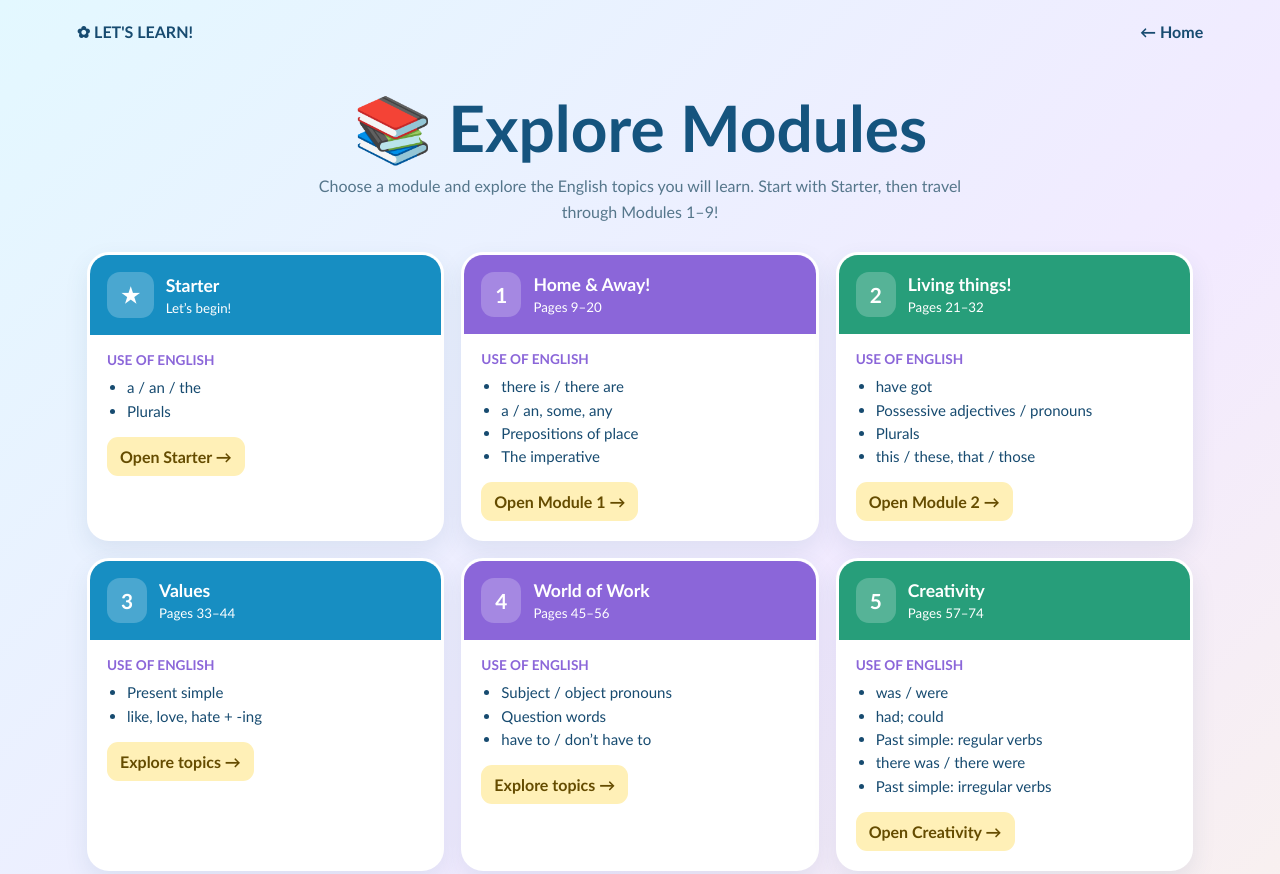
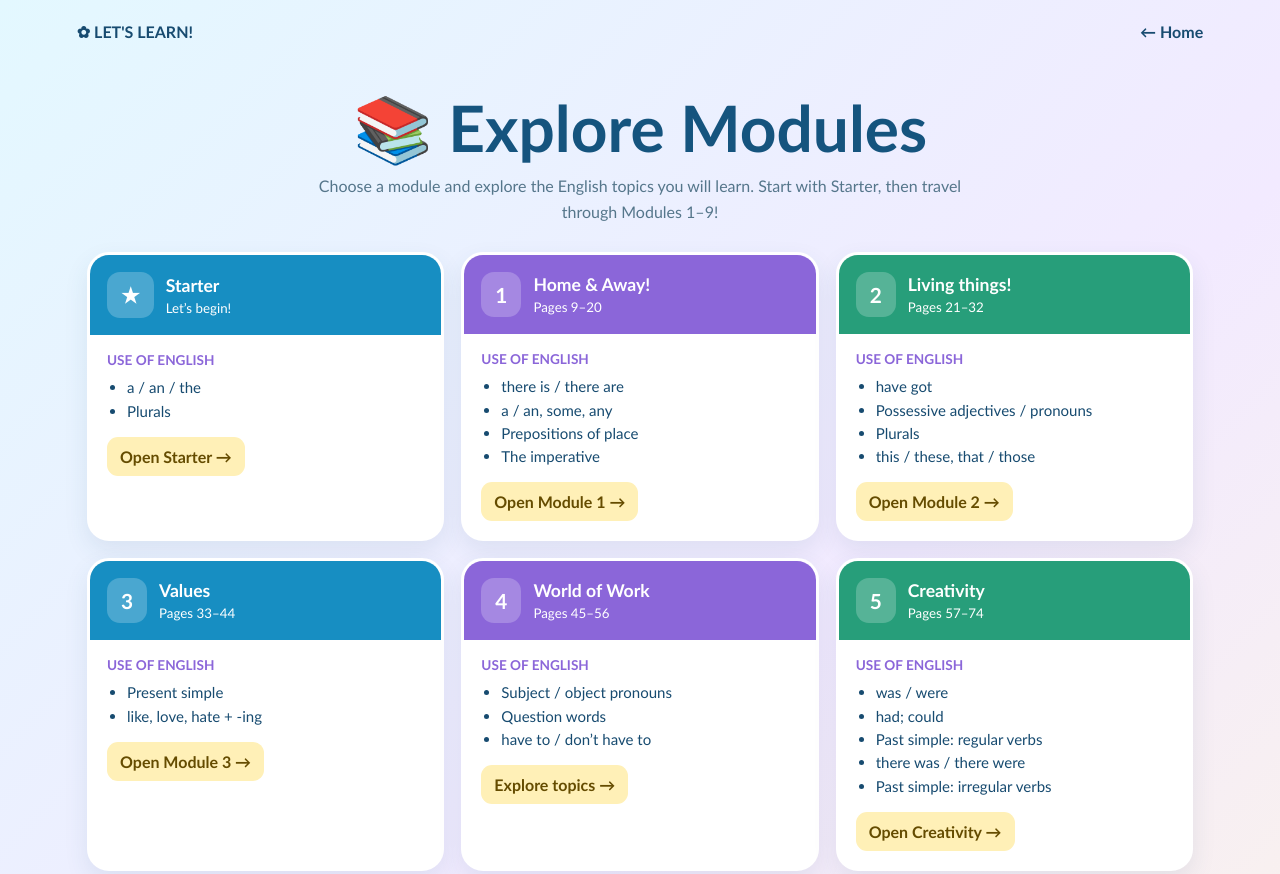
Before and after one commit to dmlt-project/ai-english-bridge, a website: page modules.html in a window 1280 px wide. Shown: the top 874 px of the page. Drawn offline with Linux system fonts and the light colour scheme.

Commit message:
Add files via upload

```diff
--- a/modules.html
+++ b/modules.html
@@ -4,7 +4,7 @@
 <article class="card"><div class="top"><div class="num">★</div><div><h2>Starter</h2><small>Let’s begin!</small></div></div><div class="body"><h3>Use of English</h3><ul><li>a / an / the</li><li>Plurals</li></ul><a class="go" href="starter.html">Open Starter →</a></div></article>
 <article class="card"><div class="top"><div class="num">1</div><div><h2>Home &amp; Away!</h2><small>Pages 9–20</small></div></div><div class="body"><h3>Use of English</h3><ul><li>there is / there are</li><li>a / an, some, any</li><li>Prepositions of place</li><li>The imperative</li></ul><a class="go" href="module1_home_away.html">Open Module 1 →</a></div></article>
 <article class="card"><div class="top"><div class="num">2</div><div><h2>Living things!</h2><small>Pages 21–32</small></div></div><div class="body"><h3>Use of English</h3><ul><li>have got</li><li>Possessive adjectives / pronouns</li><li>Plurals</li><li>this / these, that / those</li></ul><a class="go" href="module2_living_things.html">Open Module 2 →</a></div></article>
-<article class="card"><div class="top"><div class="num">3</div><div><h2>Values</h2><small>Pages 33–44</small></div></div><div class="body"><h3>Use of English</h3><ul><li>Present simple</li><li>like, love, hate + -ing</li></ul><a class="go" href="creativity.html#module3">Explore topics →</a></div></article>
+<article class="card"><div class="top"><div class="num">3</div><div><h2>Values</h2><small>Pages 33–44</small></div></div><div class="body"><h3>Use of English</h3><ul><li>Present simple</li><li>like, love, hate + -ing</li></ul><a class="go" href="module3_values.html">Open Module 3 →</a></div></article>
 <article class="card"><div class="top"><div class="num">4</div><div><h2>World of Work</h2><small>Pages 45–56</small></div></div><div class="body"><h3>Use of English</h3><ul><li>Subject / object pronouns</li><li>Question words</li><li>have to / don’t have to</li></ul><a class="go" href="creativity.html#module4">Explore topics →</a></div></article>
 <article class="card"><div class="top"><div class="num">5</div><div><h2>Creativity</h2><small>Pages 57–74</small></div></div><div class="body"><h3>Use of English</h3><ul><li>was / were</li><li>had; could</li><li>Past simple: regular verbs</li><li>there was / there were</li><li>Past simple: irregular verbs</li></ul><a class="go" href="creativity.html">Open Creativity →</a></div></article>
 <article class="card"><div class="top"><div class="num">6</div><div><h2>Reading for pleasure</h2><small>Pages 75–84</small></div></div><div class="body"><h3>Use of English</h3><ul><li>Adjectives</li><li>Linkers: and, but, because, so</li></ul><a class="go" href="creativity.html#module6">Explore topics →</a></div></article>
```
